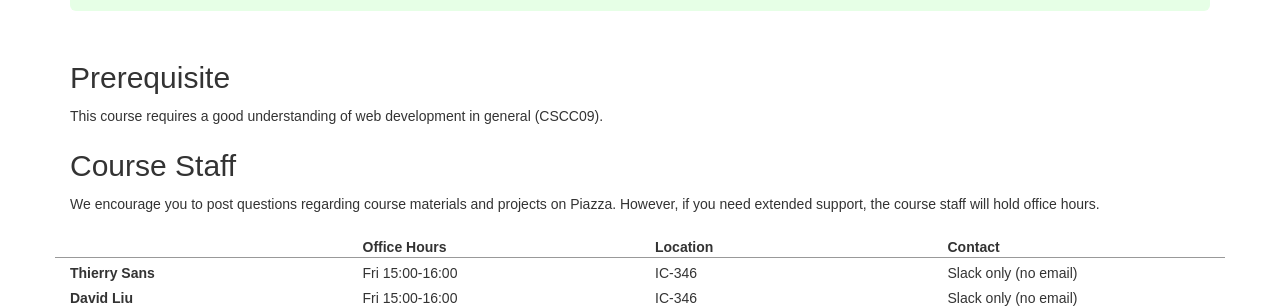
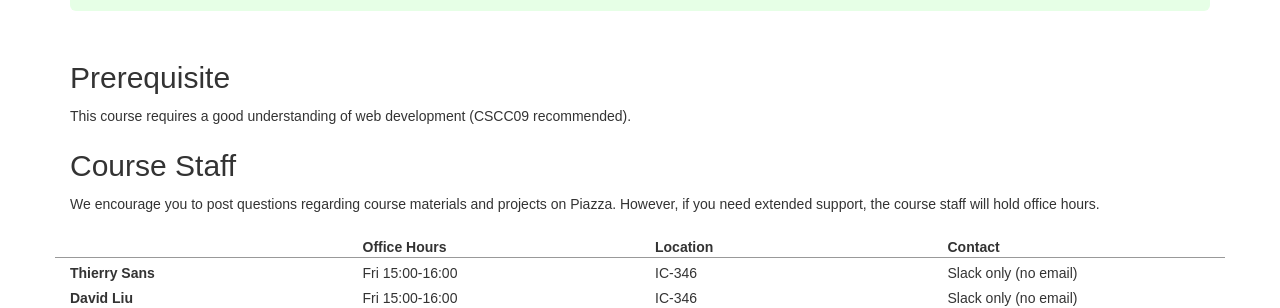
Before and after one commit to ThierrySans/CSCD71, a Jekyll site: the page built from index.md, in a window 1280 px wide and 900 px high, scrolled down 439 px. Shown: the part 152-460 px from the top of the window. Built offline with Jekyll 4.4.1, drawn with Linux system fonts in a browser that asks for light colours; nearby versions of some CDN libraries; library files that are not in the unit come from our copies.

Commit message:
prerequisite

```diff
--- a/index.md
+++ b/index.md
@@ -4,7 +4,7 @@ layout: home
 
 ## Prerequisite
 
-This course requires a good understanding of web development in general (CSCC09).
+This course requires a good understanding of web development (CSCC09 recommended).
 
 ## Course Staff
 
```
